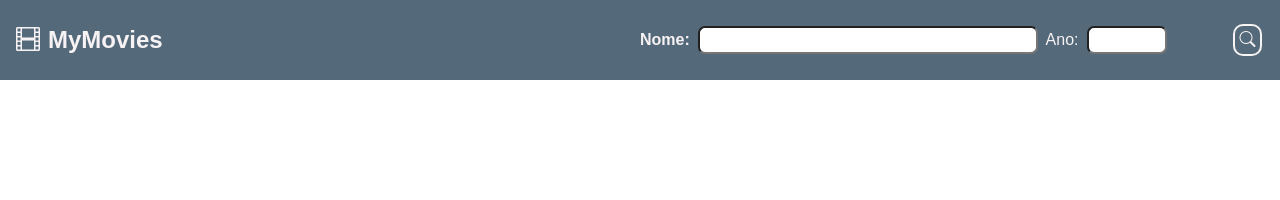
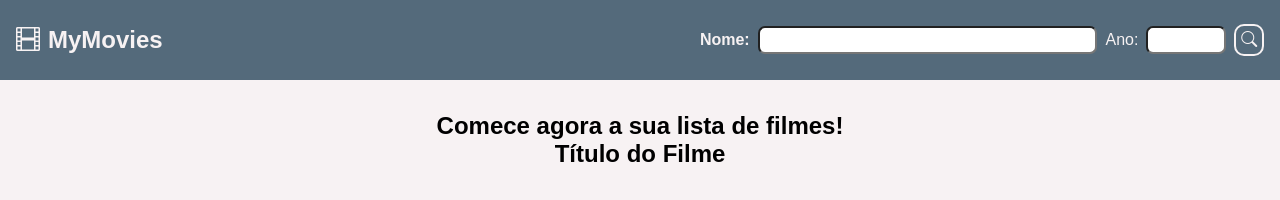
Before and after one commit to Alan-oliveir/MyMoviesList, a plain HTML site: page index.html in a window 1280 px wide. Drawn offline with nearby package versions, Linux system fonts and the light colour scheme.

Commit message:
create modal structure

```diff
--- a/index.html
+++ b/index.html
@@ -23,6 +23,14 @@
             <button id="search-button"><i class="bi bi-search"></i></button>
         </section>
     </header>
-    <main></main>
+    <main>
+        <h2>Comece agora a sua lista de filmes!</h2>
+        <section id="movie-list"></section>
+        <article id="modal-overlay">
+            <section id="modal-background"></section>
+            <section id="modal-container"></section>
+                <h2>Título do Filme</h2>
+        </article>
+    </main>
 </body>
 </html>
--- a/style.css
+++ b/style.css
@@ -13,6 +13,12 @@
     font-family: sans-serif;
 }
 
+body {
+    display: flex;
+    flex-direction: column;
+    min-height: 100dvh;
+}
+
 header {
     display: flex;
     justify-content: space-between;
@@ -26,6 +32,7 @@ header {
     display: flex;
     align-items: center;
     width: 50%;
+    justify-content: flex-end;
 }
 
 header > h2 > i {
@@ -39,7 +46,7 @@ header > h2 > i {
 }
 
 .movie-year-wrapper {
-    width: 30%;
+   /* width: 30%; */
     display: flex;
     align-items: center;
 }
@@ -80,3 +87,10 @@ header > h2 > i {
 #search-button:hover {
     background-color: var(--light-primary);
 }
+
+main {
+    text-align: center;
+    padding: 2rem 0;
+    background-color: var(--ligthest-color) ;
+    flex-grow: 1;
+}
```
